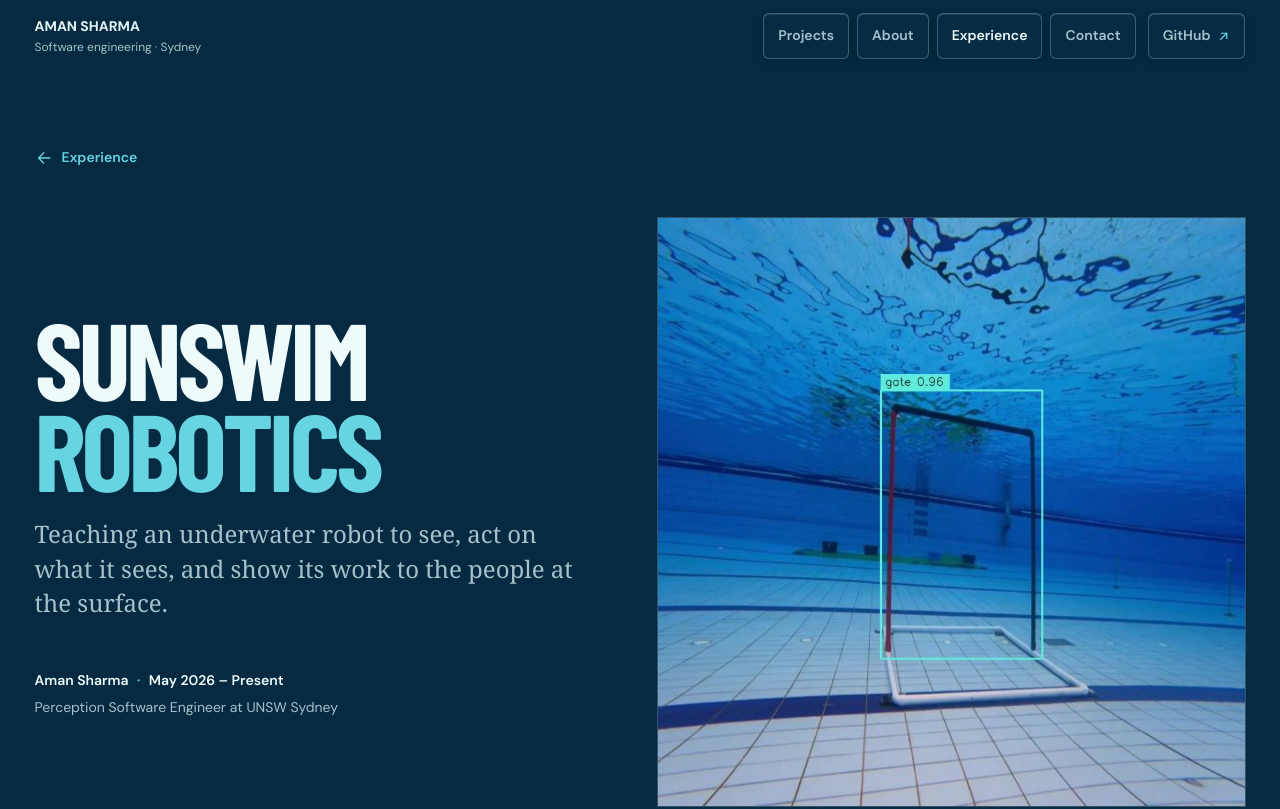
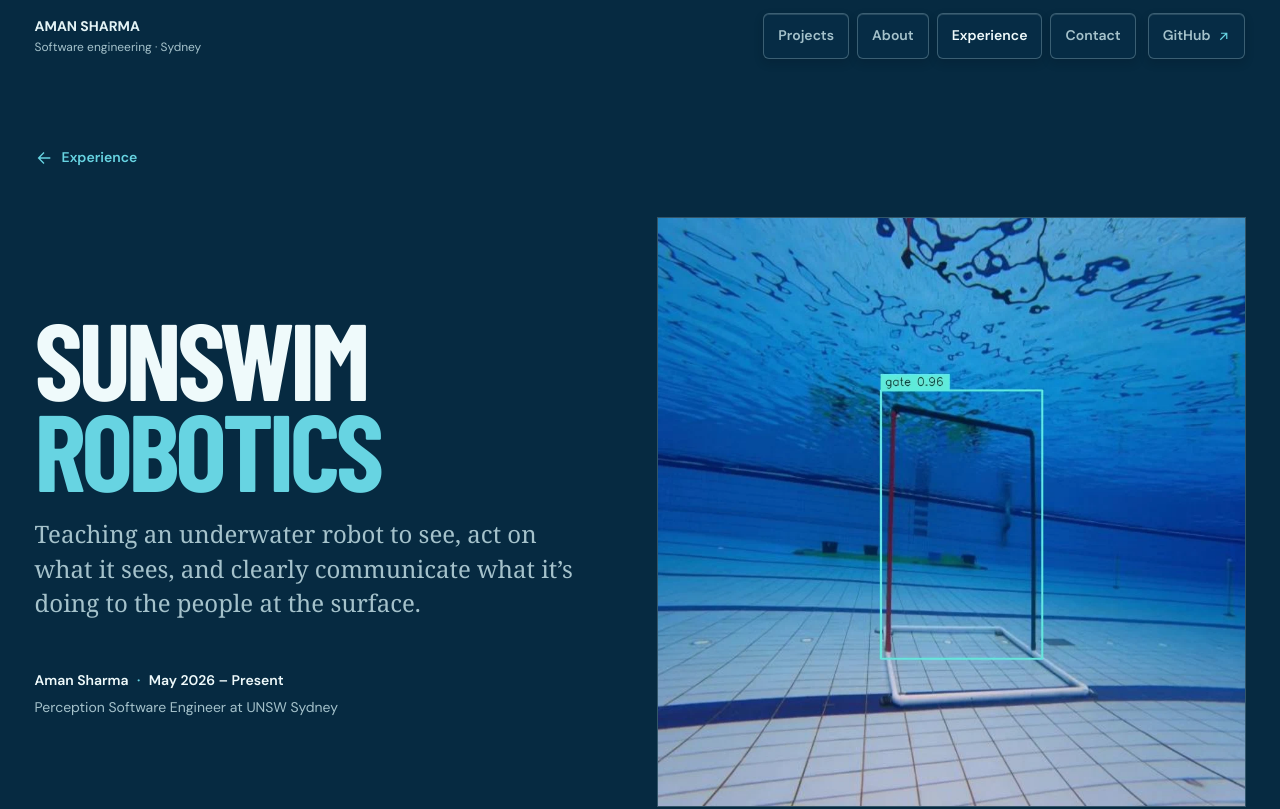
Before and after one commit to amancodeshere/personal-website, a Next.js app: page /experience/sunswim in a window 1280 px wide. Shown: the top 809 px of the page. Built offline with nearby package versions, Linux system fonts and the light colour scheme; a web font is replaced by a local one.

Commit message:
fix:clarify SunSwim case study introduction

```diff
--- a/src/content/sunswim.ts
+++ b/src/content/sunswim.ts
@@ -4,7 +4,7 @@ export const sunswim = {
   experience: sunswimExperience,
   title: "sUNSWim Robotics",
   summary:
-    "Teaching an underwater robot to see, act on what it sees, and show its work to the people at the surface.",
+    "Teaching an underwater robot to see, act on what it sees, and clearly communicate what it’s doing to the people at the surface.",
   cover: {
     src: "/experience/sunswim/gate.webp",
     alt: "A cyan gate detection box over a competition gate on the floor of a blue pool",
```
